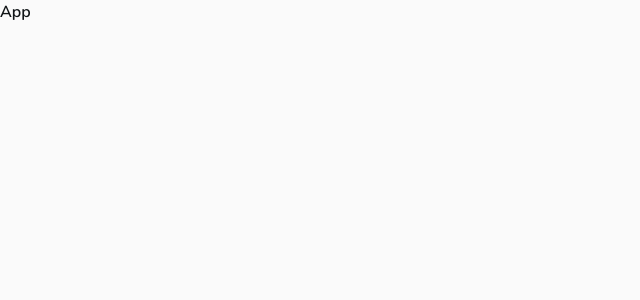
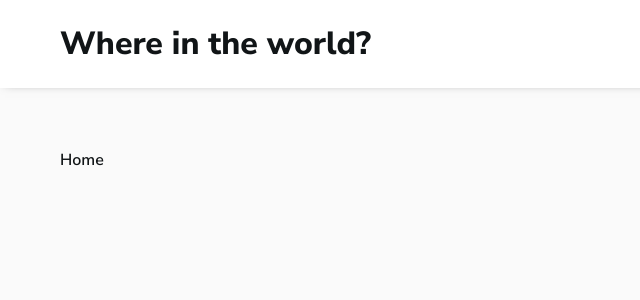
Before and after one commit to weronikaolejniczak/rest-countries-api-with-color-theme-switcher, a React (Vite) app: page / in a window 1280 px wide. Shown: the top 300 px of the page, without its empty margins (0-640 px from the left). Built offline with nearby package versions, Linux system fonts and the light colour scheme.

Commit message:
feat: create reusable Page component
Add Header component.
Implement Home route.

Closes #1

```diff
--- a/src/App.tsx
+++ b/src/App.tsx
@@ -1 +1,9 @@
-export const App = () => <div>App</div>;
+import { Route, Routes } from 'react-router-dom';
+
+import { Home } from 'pages/Home';
+
+export const App = () => (
+  <Routes>
+    <Route path="/" element={<Home />} />
+  </Routes>
+);
--- /dev/null
+++ b/src/components/Header.tsx
@@ -0,0 +1,19 @@
+import styled from 'styled-components';
+
+const Wrapper = styled.header`
+  -webkit-box-shadow: ${({ theme: { shadow } }) => shadow};
+  -moz-box-shadow: ${({ theme: { shadow } }) => shadow};
+  align-items: center;
+  background-color: ${({ theme: { colors } }) => colors.elements};
+  box-shadow: ${({ theme: { shadow } }) => shadow};
+  display: flex;
+  flex-direction: row;
+  justify-content: space-between;
+  padding: 2rem 6rem;
+`;
+
+export const Header = () => (
+  <Wrapper>
+    <h1>Where in the world?</h1>
+  </Wrapper>
+);
--- /dev/null
+++ b/src/components/Page.tsx
@@ -0,0 +1,19 @@
+import { ReactNode } from 'react';
+import styled from 'styled-components';
+
+import { Header } from './Header';
+
+const Content = styled.main`
+  padding: 6rem;
+`;
+
+type PagePropsType = {
+  children: ReactNode;
+};
+
+export const Page = ({ children }: PagePropsType) => (
+  <>
+    <Header />
+    <Content>{children}</Content>
+  </>
+);
--- a/src/constants/themes.ts
+++ b/src/constants/themes.ts
@@ -14,6 +14,7 @@ const Theme = (colors: ColorsType): DefaultTheme => ({
     homepage: '14px',
     detailPage: '16px',
   },
+  shadow: '0 0 1rem -0.5rem rgba(0, 0, 0, 0.5)',
   weights: {
     light: 300,
     regular: 600,
--- /dev/null
+++ b/src/pages/Home.tsx
@@ -0,0 +1,3 @@
+import { Page } from 'components/Page';
+
+export const Home = () => <Page>Home</Page>;
--- a/src/styled.d.ts
+++ b/src/styled.d.ts
@@ -7,6 +7,7 @@ declare module 'styled-components' {
     colors: { [key: string]: string };
     fontFamilies: string[];
     fontSizes: { [key: string]: string };
+    shadow: string;
     weights: { [key: string]: number };
   }
 }
```
